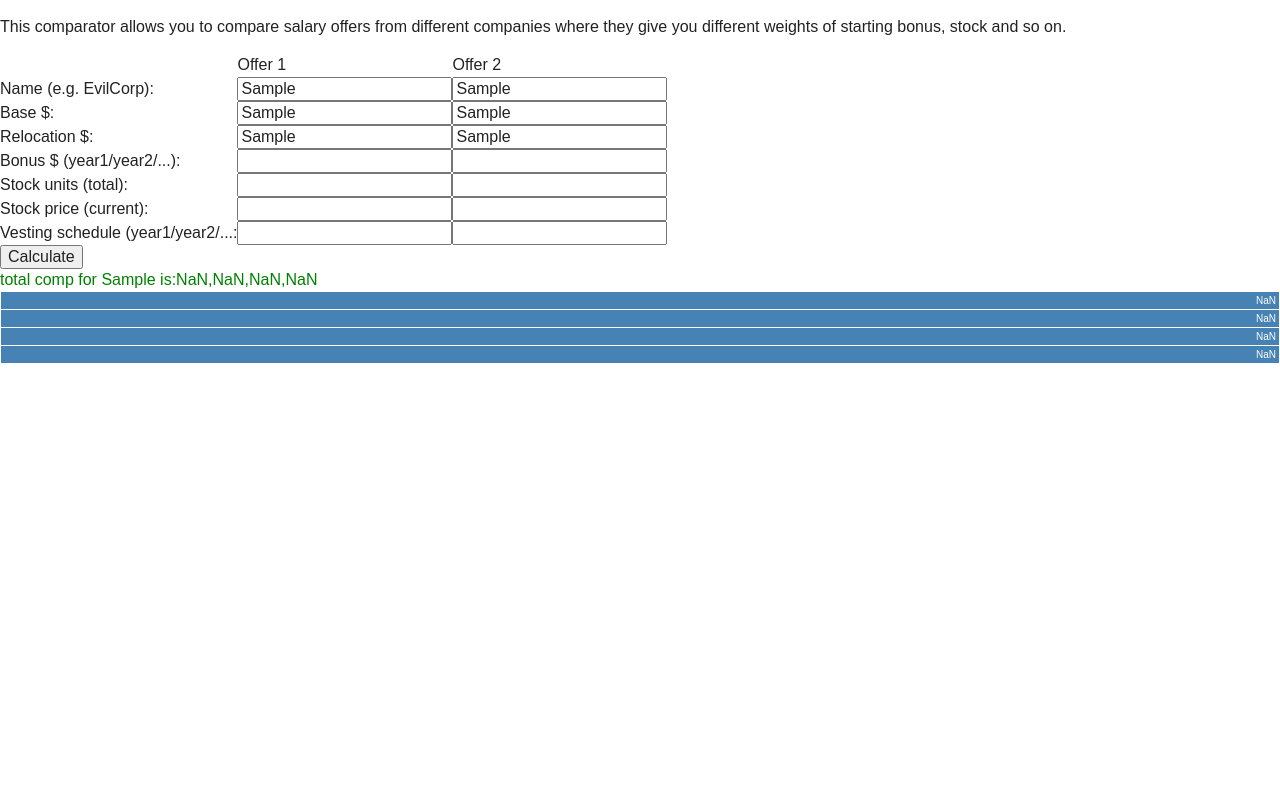
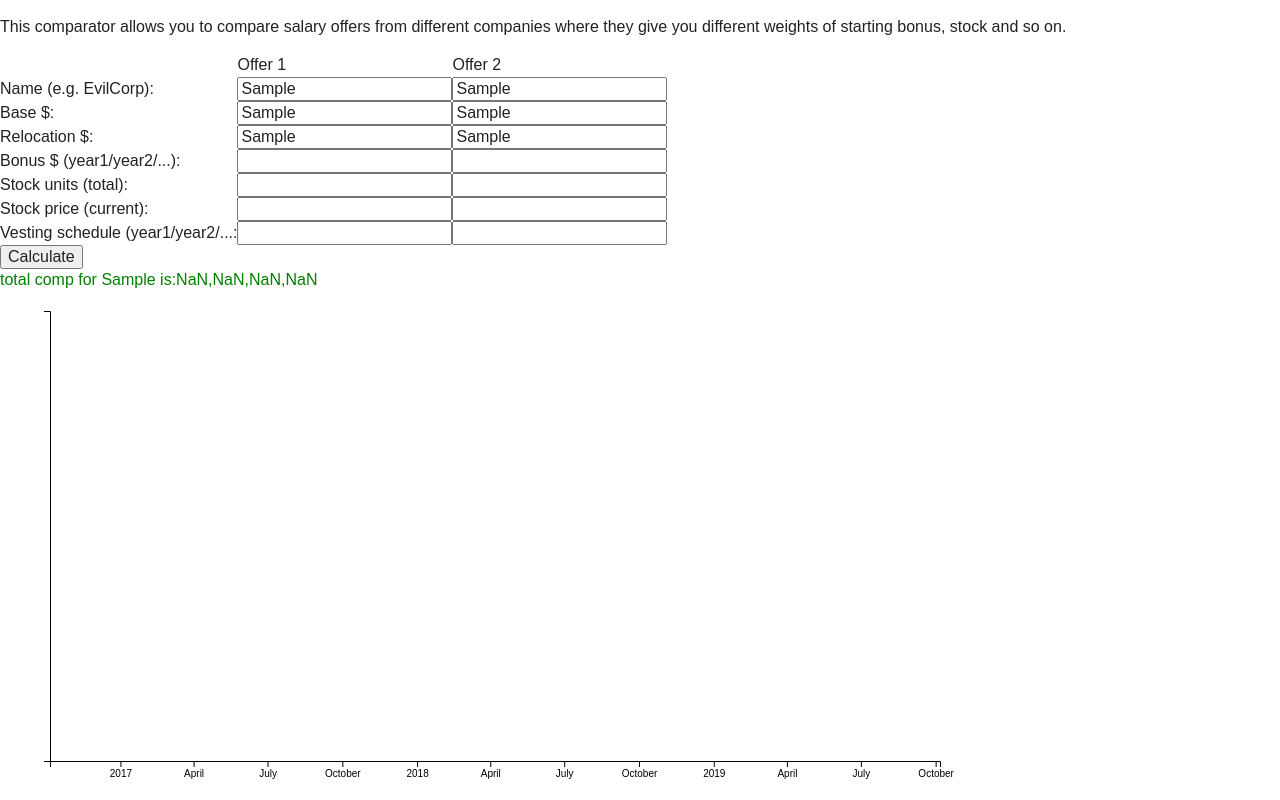
Before and after one commit to dustappeal/offer-comparator, a plain HTML site: page index.html in a window 1280 px wide. Both pictures are taken after typing "Sample", "Sample", "Sample", "Sample", "Sample", "Sample" into the empty fields and a click on the input "Calculate". Drawn offline with nearby package versions, Linux system fonts and the light colour scheme.

Commit message:
Turn graph into a line (that works!).

```diff
--- a/css/main.css
+++ b/css/main.css
@@ -289,3 +289,13 @@ textarea {
   margin: 1px;
   color: white;
 }
+
+/*
+ * Styles for D3.js graphing.
+ */
+
+.line {
+  fill: none;
+  stroke: steelblue;
+  stroke-width: 1.5px;
+}
--- a/js/main.js
+++ b/js/main.js
@@ -96,21 +96,44 @@ function compileCompensation(base, relocation, bonus, stock, price, vest) {
 }
 
 function createGraph(d3, data) {
-    var chart = d3.select(".chart");
-    chart.style("color", "black");
-    var bar = chart.selectAll("div");
-    var barUpdate = bar.data(data);
-    var barEnter = barUpdate.enter().append("div");
-    barEnter.style("width", function(d) { return d * 10 + "px"; });
-    barEnter.text(function(d) { return d; });
+    // set the dimensions and margins of the graph
+    var margin = {top: 20, right: 20, bottom: 30, left: 50},
+        width = 960 - margin.left - margin.right,
+        height = 500 - margin.top - margin.bottom;
+    // parse the date / time
+    var parseTime = d3.timeParse("%d-%b-%y");
+    // set the ranges
+    var x = d3.scaleTime().range([0, width]);
+    var y = d3.scaleLinear().range([height, 0]);
+    // define the line
+    var valueline = d3.line()
+        .x(function(d) { return x(d.date); })
+        .y(function(d) { return y(d.value); });
+    var svg = d3.select(".chart").append("svg")
+        .attr("width", width + margin.left + margin.right)
+        .attr("height", height + margin.top + margin.bottom)
+        .append("g")
+        .attr("transform", "translate(" + margin.left + "," + margin.top + ")");
+    // Scale the range of the data
+    x.domain(d3.extent(data, function(d) { return d.date; }));
+    y.domain([0, d3.max(data, function(d) { return d.value; })]);
+
+    console.log(valueline);
+    console.log(data);
+    // Add the valueline path.
+    svg.append("path").data([data]).attr("class", "line").attr("d", valueline);
+    // Add the X Axis
+    svg.append("g").attr("transform", "translate(0," + height + ")").call(d3.axisBottom(x));
+    // Add the Y Axis
+    svg.append("g").call(d3.axisLeft(y));
 }
 
 function addDates(totalComp) {
     data = [];
     totalComp.forEach(function(item, index) {
-        date = new Date();
-        date.setFullYear(date.getFullYear()+index);
-        data.push({date: date, value: item});
+        thisDate = new Date();
+        thisDate.setFullYear(thisDate.getFullYear()+index);
+        data.push({date: thisDate, value: item});
     });
     return data;
 }
@@ -128,7 +151,7 @@ function doCalculation() {
 	d3.select("#summary").style("color", "green");
 	console.log("about to modify results!");
 	document.getElementById('summary').innerHTML = "total comp for " + name0 + " is:" + totalComp;
-	createGraph(d3, totalComp);
+	createGraph(d3, addDates(totalComp));
 	console.log("modified results!");
 	return false;
 };
```
